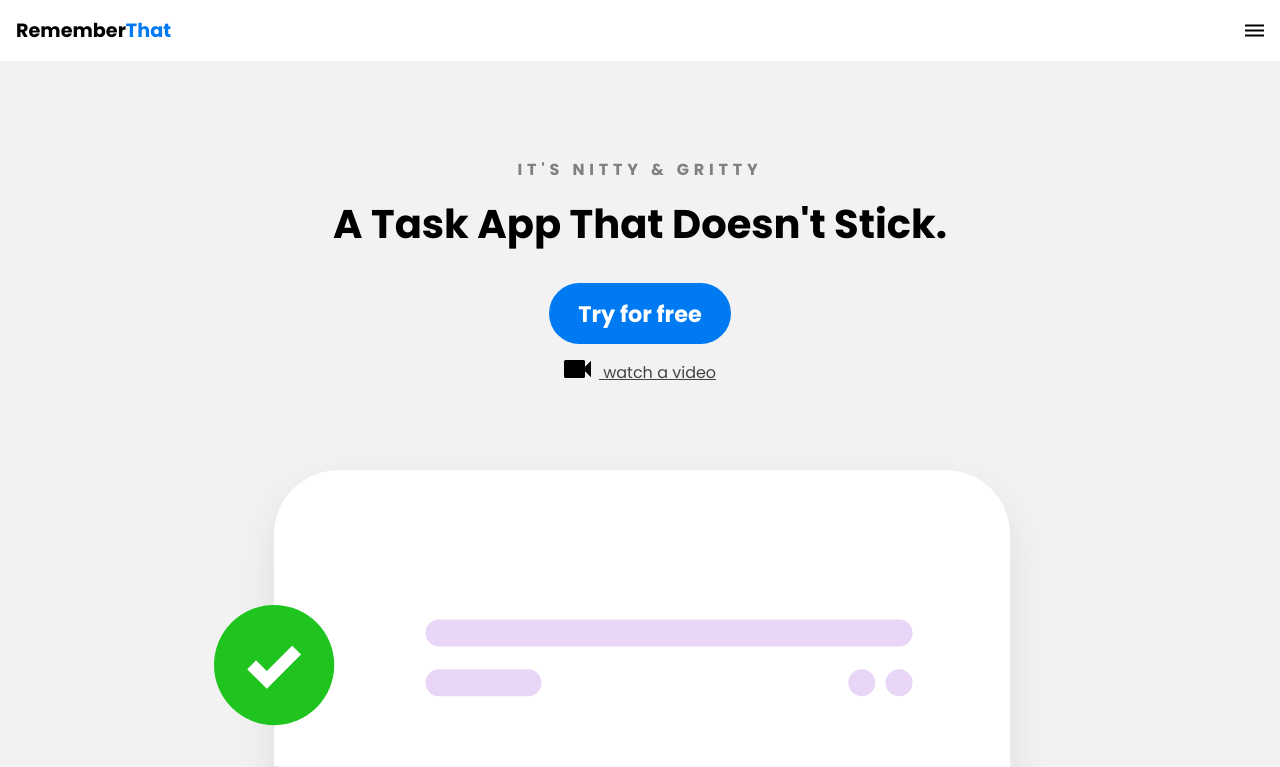
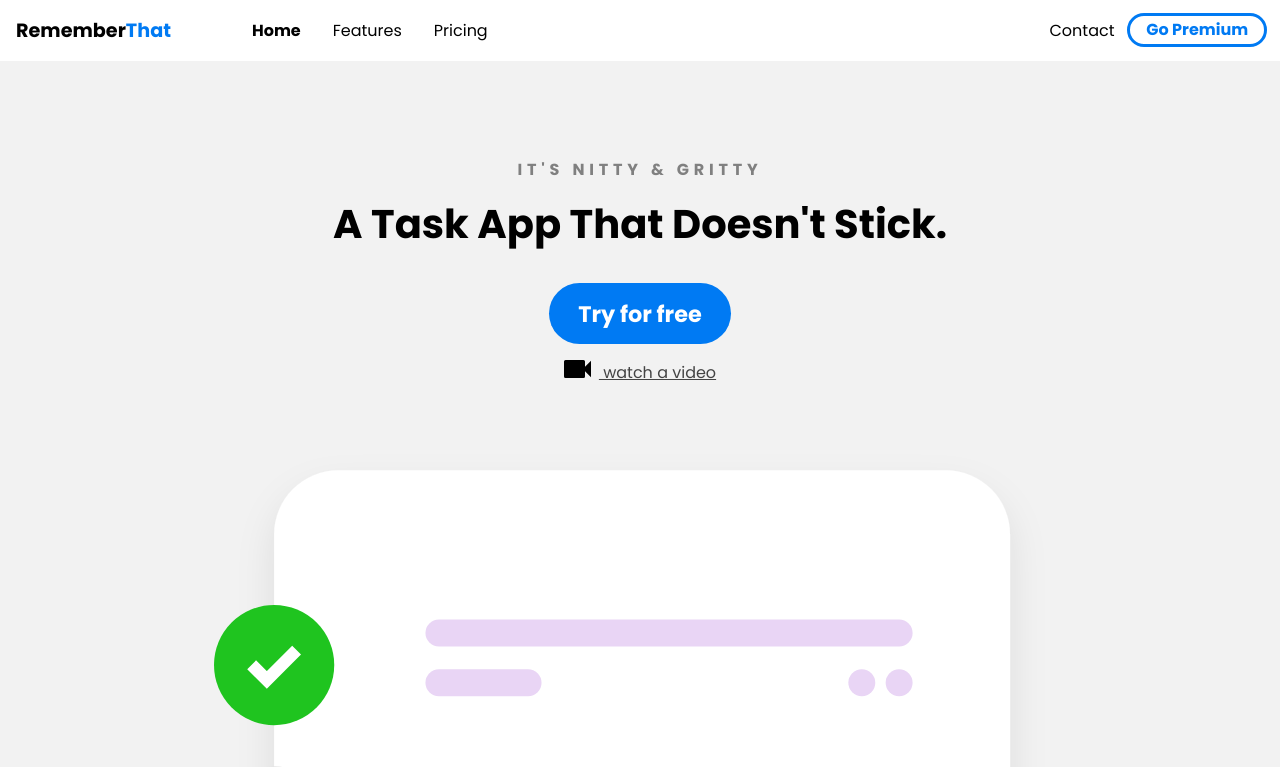
Before and after one commit to ZaidAhmad-dev/Task-App, a plain HTML site: page index.html in a window 1280 px wide. Shown: the top 767 px of the page. Drawn offline with Linux system fonts and the light colour scheme.

Commit message:
Design for Width: 768px

```diff
--- a/css/main.scss
+++ b/css/main.scss
@@ -92,6 +92,13 @@ section{
 section.features-section{
     background: #20272E;
     color: white;
+}
+    ul.features-list{
+        margin: 0;
+        padding-left: .1rem;
+        display: grid;
+        grid-template-columns: repeat(auto-fit, minmax(19rem, 1fr));
+
 
         li{
             font-size: 1.1em;
@@ -214,3 +221,62 @@ nav{
     margin: .5em;
     cursor: pointer;
 }
+
+@media only screen and (min-width: 768px){
+
+    .mobile-menu, .mobile-menu-exit{
+        display: none;
+    }
+
+    .navbar .container{
+        display: grid;
+        grid-template-columns: 180px auto;
+        justify-content: unset;
+    }
+
+    .navbar nav{
+        display: flex;
+        background: none;
+        justify-content: space-between;
+        position: unset;
+        width: 100%;
+        height: auto;
+        padding: 0;
+
+        ul{
+            display: flex;
+
+            a{
+                color: black;
+                font-size: 1em;
+                padding: .1em 1em;
+            }
+        }
+
+        ul.primary-nav{
+            margin: 0;
+        }
+        ul.secondary-nav{
+            margin: 0;
+        }
+
+        li.current a{
+            font-weight: bold;
+        }
+
+        li.go-premium-cta a{
+            color: var(--primary-color);
+            border: 3px solid var(--primary-color);
+            border-radius: 5em;
+            font-weight: bold;
+            margin: -.2em;
+
+            &:hover{
+                background: var(--primary-color);
+                color: white;
+            }
+        }
+
+    }
+
+}
```
Also changed, not shown: css/main.css, 1 other file. Lines whose indentation alone changed are shown as unchanged.
